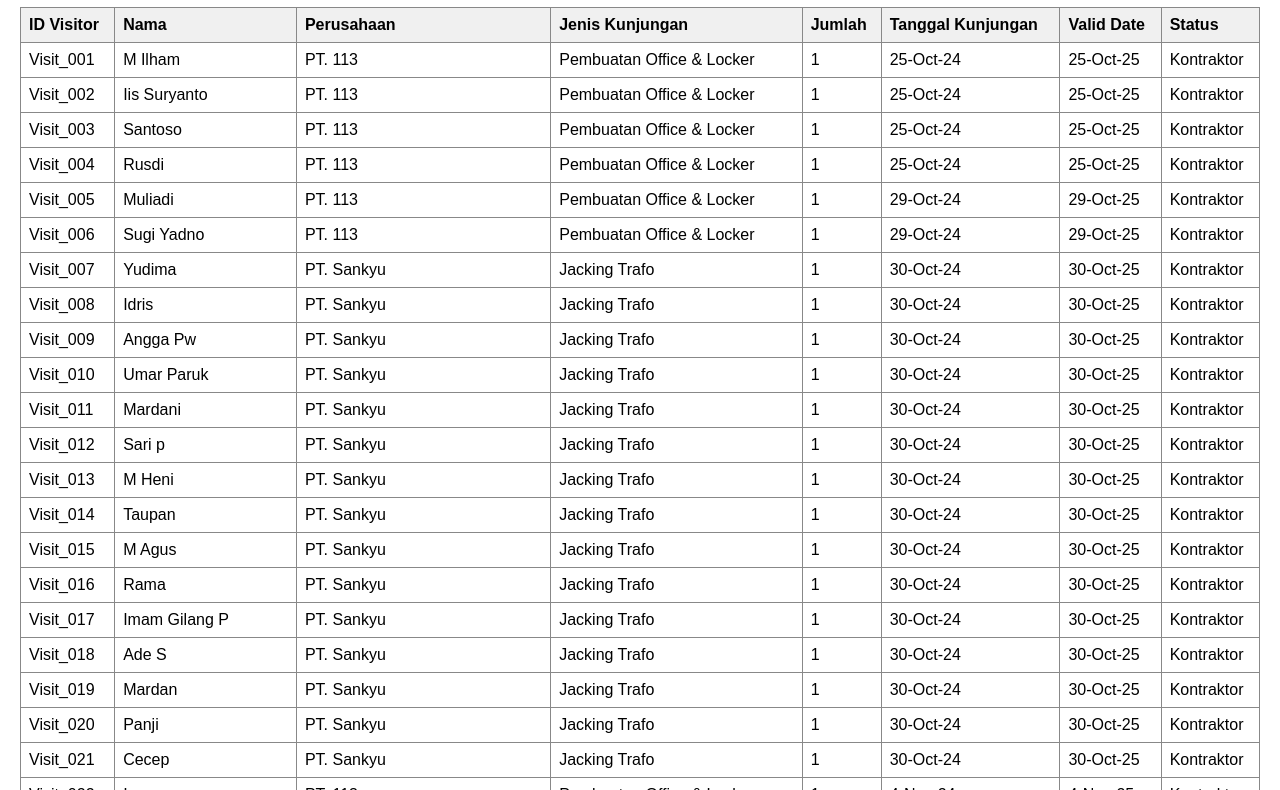
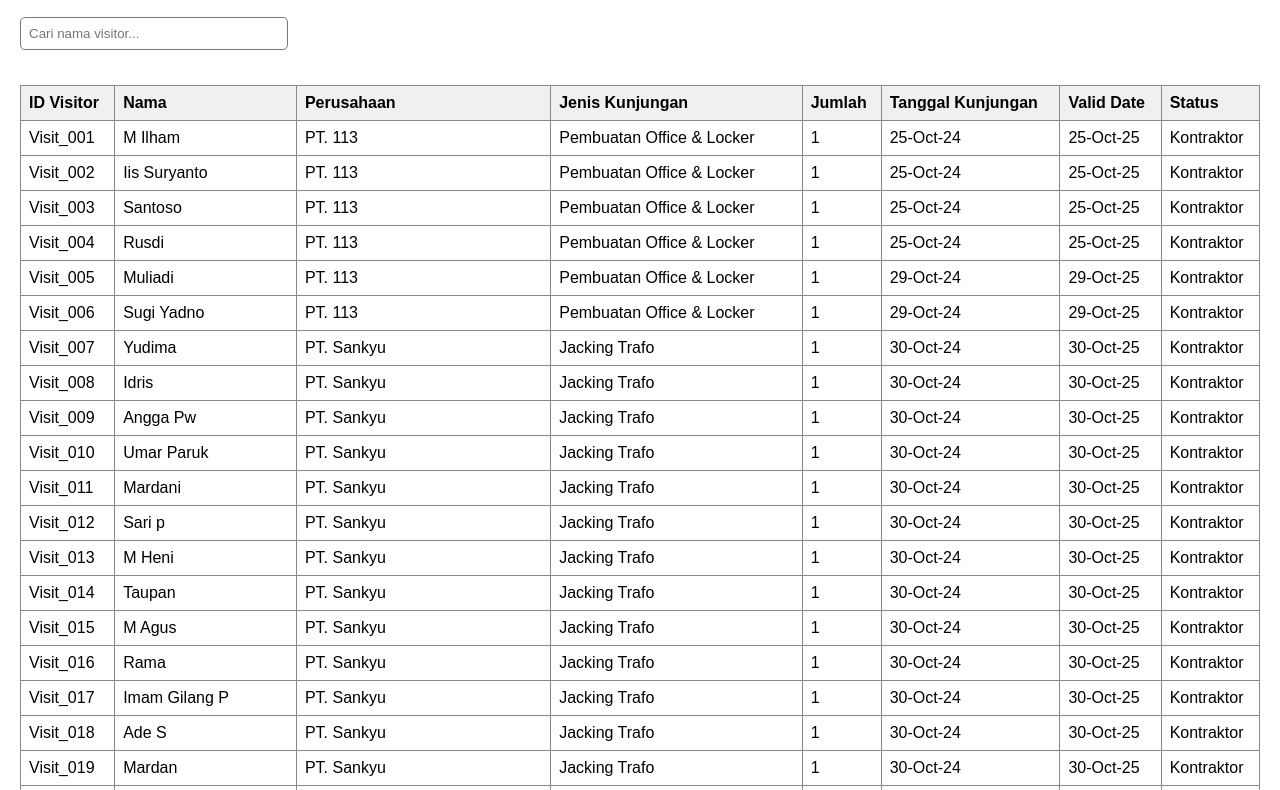
Before and after one commit to aryadiwahyu-crypto/Visitor-Management, a plain HTML site: page index.html in a window 1280 px wide. Shown: the part 73-863 px from the top of the page. Drawn offline with Linux system fonts and the light colour scheme.

Commit message:
Implement search functionality for visitor names
Added a search input for filtering visitor names in the table.

```diff
--- a/index.html
+++ b/index.html
@@ -29,11 +29,28 @@
         th {
             background: #f0f0f0;
         }
+
+        /* Kotak pencarian */
+        #searchInput {
+            padding: 8px;
+            width: 250px;
+            border-radius: 5px;
+            border: 1px solid #777;
+            margin-top: 10px;
+            margin-bottom: 15px;
+        }
     </style>
 </head>
 
 <body>
     <h1>Visitor Management Data</h1>
+
+    <!-- Pencarian Nama -->
+    <input
+        type="text"
+        id="searchInput"
+        placeholder="Cari nama visitor..."
+    >
 
     <table id="visitorTable">
         <thead>
@@ -74,6 +91,17 @@
 
                     tbody.appendChild(row);
                 });
+
+                // === FITUR PENCARIAN NAMA ===
+                document.getElementById('searchInput').addEventListener('input', function () {
+                    const filter = this.value.toLowerCase();
+                    const rows = document.querySelectorAll('#visitorTable tbody tr');
+
+                    rows.forEach(row => {
+                        const nameCell = row.cells[1].textContent.toLowerCase();
+                        row.style.display = nameCell.includes(filter) ? "" : "none";
+                    });
+                });
             })
             .catch(error => {
                 console.error("Gagal memuat JSON:", error);
```
